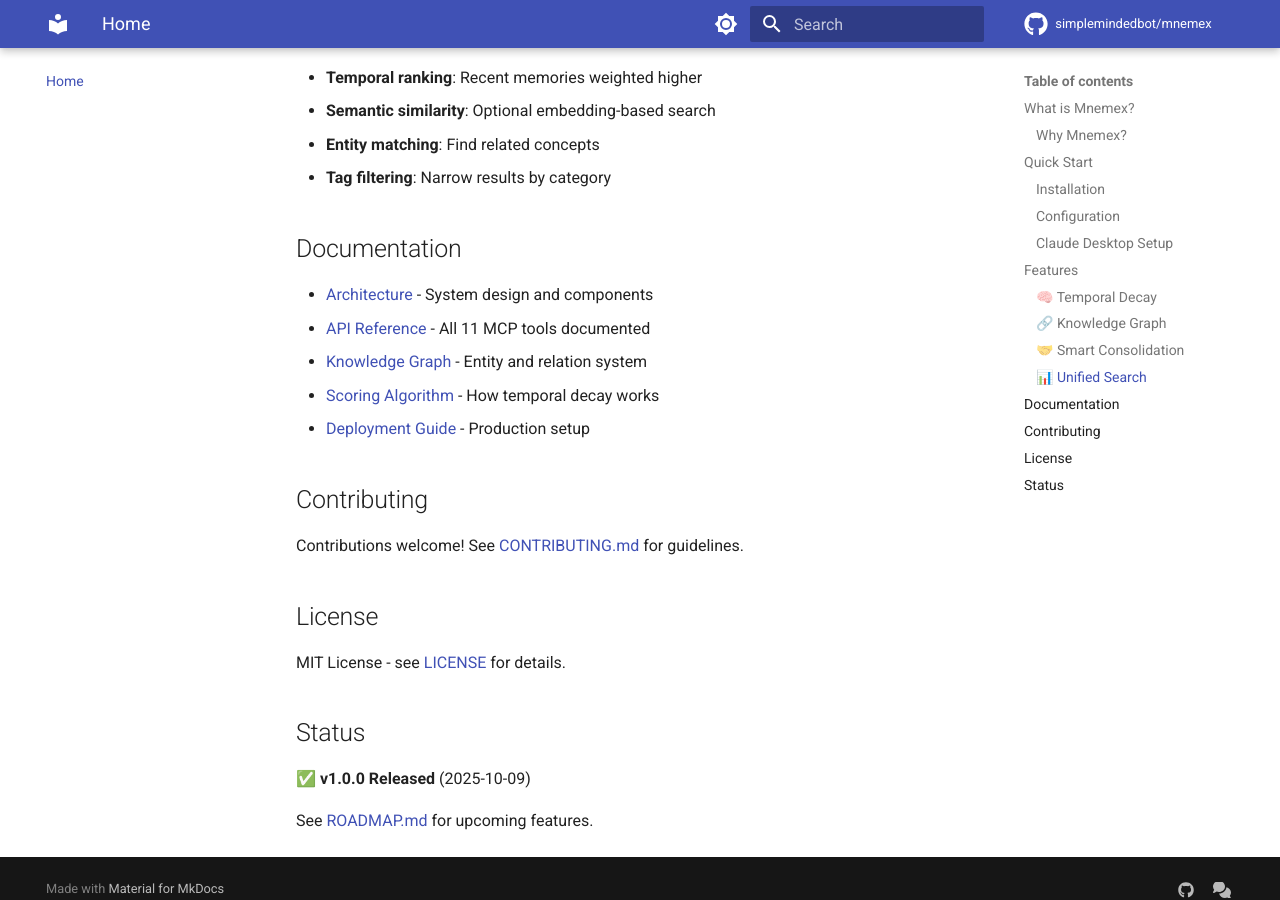
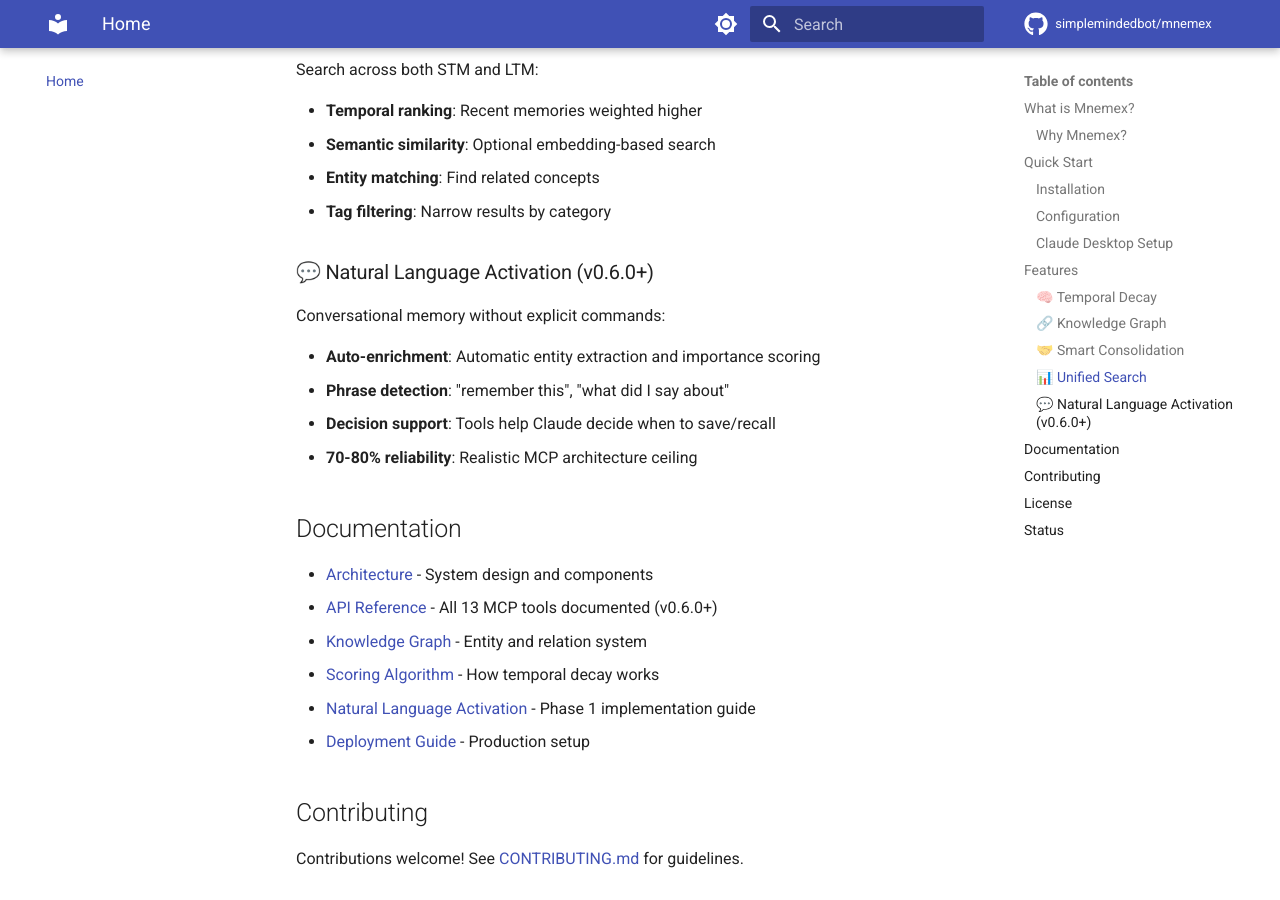
Before and after one commit to mnemexai/mnemex, an MkDocs documentation site: the page built from docs/index.md, in a window 1280 px wide and 900 px high, scrolled down 2461 px. Built offline with MkDocs 1.6.1 and Material for MkDocs 9.7.7, drawn with Linux system fonts in a browser that asks for light colours; comment, search, counter and statistics services are not loaded; some of the changed text lies outside the part shown.

Commit message:
docs: Update docs/index.md for v0.6.0 natural language activation
Updated docs homepage to reflect:
- Tool count: 11→13
- New feature: Natural Language Activation section
- Link to conversational-activation-plan.md
- 70-80% reliability messaging
- Updated API reference tool count

```diff
--- a/docs/index.md
+++ b/docs/index.md
@@ -15,8 +15,9 @@
 - **Short-term memory (STM)** with temporal decay (like human working memory)
 - **Long-term memory (LTM)** for permanent storage in Obsidian-compatible Markdown
 - **Knowledge graph** with entities, relations, and context tracking
+- **Natural language activation** (v0.6.0+) - Conversational memory without explicit commands
 - **Smart consolidation** to merge related memories
-- **11 MCP tools** and **7 CLI commands**
+- **13 MCP tools** and **7 CLI commands**
 
 ### Why Mnemex?
 
@@ -106,12 +107,22 @@
 - **Entity matching**: Find related concepts
 - **Tag filtering**: Narrow results by category
 
+### 💬 Natural Language Activation (v0.6.0+)
+
+Conversational memory without explicit commands:
+
+- **Auto-enrichment**: Automatic entity extraction and importance scoring
+- **Phrase detection**: "remember this", "what did I say about"
+- **Decision support**: Tools help Claude decide when to save/recall
+- **70-80% reliability**: Realistic MCP architecture ceiling
+
 ## Documentation
 
 - [Architecture](architecture.md) - System design and components
-- [API Reference](api.md) - All 11 MCP tools documented
+- [API Reference](api.md) - All 13 MCP tools documented (v0.6.0+)
 - [Knowledge Graph](graph_features.md) - Entity and relation system
 - [Scoring Algorithm](scoring_algorithm.md) - How temporal decay works
+- [Natural Language Activation](conversational-activation-plan.md) - Phase 1 implementation guide
 - [Deployment Guide](deployment.md) - Production setup
 
 ## Contributing
```
